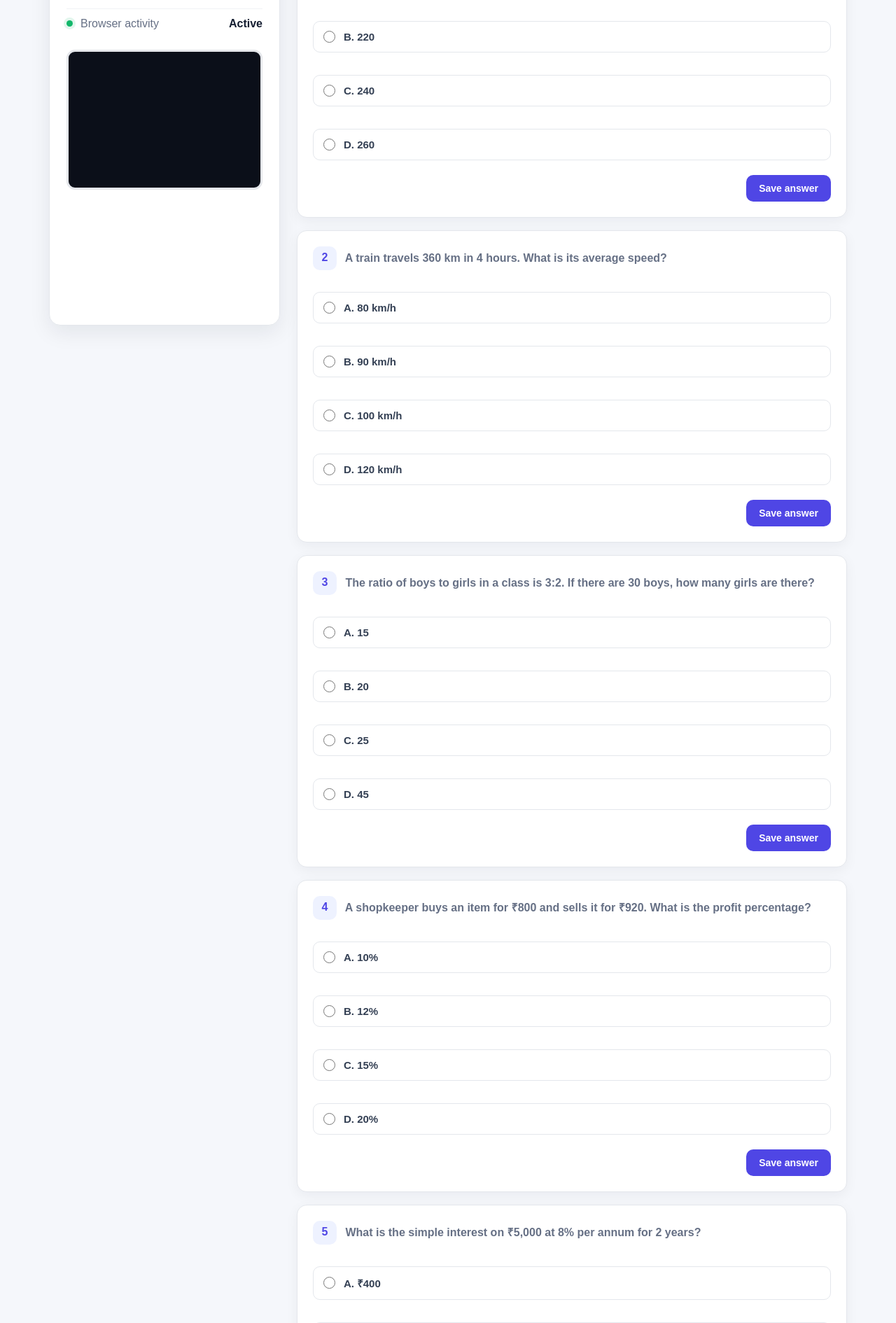
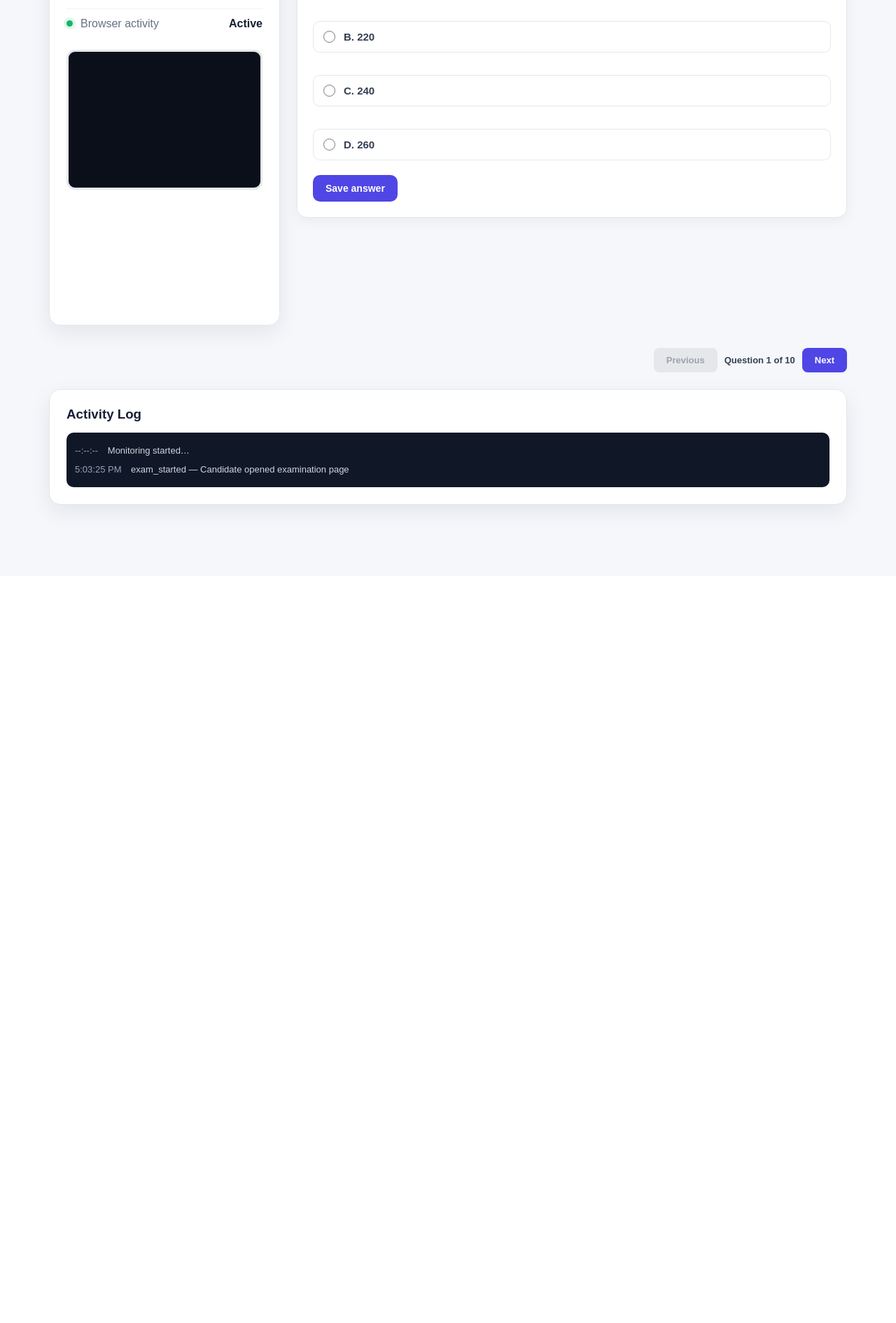
Before and after one commit to gowthami1980/ExamGuard, a Flask app: template templates/exam.html in a window 1280 px wide. Shown: the part 443-2333 px from the top of the page at 70% size. After the commit the page ends 1189 px from the top, so only its background shows below. Run offline with Flask 3, Linux system fonts and the light colour scheme; the template is opened without the code that fills it, so the values that code supplies are empty.

Commit message:
Update examguard project

```diff
--- a/dashboard/streamlit_app.py
+++ b/dashboard/streamlit_app.py
@@ -282,7 +282,7 @@ def sessions_tab():
             data = ex.load_evidence_bytes(selected_evidence.id)
 
             if data:
-                st.image(data, caption="Captured evidence", width="stretch")
+                st.image(data, caption="Captured evidence", width=350)
                 st.caption(
                     f"Captured at: {str(selected_evidence.created_at)[:19]}"
                 )
--- a/templates/exam.html
+++ b/templates/exam.html
@@ -209,12 +209,67 @@
         }
 
         .question-card {
+            display: none;
             background: #fff;
             border: 1px solid var(--border);
             border-radius: 14px;
             padding: 22px;
             box-shadow: 0 5px 18px rgba(16, 24, 40, .05);
         }
+        .question-card.active-question {
+            display: block;
+        }
+
+        .question-navigation {
+            display: flex;
+            justify-content: flex-end;
+            align-items: center;
+            gap: 10px;
+            margin-top: 12px;
+            margin-bottom: 20px;
+            padding: 0;
+            background: transparent;
+            border: none;
+            box-shadow: none;
+            visibility: visible;
+            position: relative;
+            z-index: 10;
+        }
+
+        .question-navigation #nextQuestion {
+            display: inline-flex !important;
+            visibility: visible !important;
+            opacity: 1 !important;
+        }
+
+        .question-navigation button {
+            padding: 10px 18px;
+            border: none;
+            border-radius: 8px;
+            background: #4f46e5;
+            color: #fff;
+            font-size: 13px;
+            font-weight: 600;
+            cursor: pointer;
+            transition: background 0.2s ease;
+        }
+
+        .question-navigation button:hover:not(:disabled) {
+            background: #3730a3;
+        }
+
+        .question-navigation button:disabled {
+            background: #e5e7eb;
+            color: #9ca3af;
+            cursor: not-allowed;
+        }
+
+        #questionProgress {
+            color: #344054;
+            font-size: 13px;
+            font-weight: 600;
+        }
+
 
         .question-number {
             display: inline-flex;
@@ -268,8 +323,12 @@
         .question-actions {
             margin-top: 14px;
             display: flex;
-            justify-content: flex-end;
-        }
+            justify-content: flex-start;
+            align-items: center;
+            gap: 10px;
+            flex-wrap: wrap;
+        }
+
 
         /* ================= ACTIVITY LOG ================= */
 
@@ -328,6 +387,7 @@
             .btn {
                 width: 100%;
             }
+
         }
     </style>
 </head>
@@ -1342,9 +1402,7 @@
                         <button class="btn btn-primary"
                                 type="button"
                                 onclick="submitAnswer(10)">
-
                             Save answer
-
                         </button>
 
                     </div>
@@ -1353,8 +1411,13 @@
 
             </div>
 
-        </div>
-
+            </div>
+            <!-- Shared question navigation -->
+            <div class="question-navigation">
+                <button type="button" id="prevQuestion">Previous</button>
+                <span id="questionProgress">Question 1 of 10</span>
+                <button type="button" id="nextQuestion">Next</button>
+            </div>
 
         <!-- ================= ACTIVITY LOG ================= -->
 
@@ -2234,7 +2297,64 @@ try {
         console.error("Submit button not found. Check the button's HTML id.");
     }
 
-
+    /* ================= QUESTION NAVIGATION ================= */
+
+    const questionCards = document.querySelectorAll(".question-card");
+    const prevQuestionBtn = document.getElementById("prevQuestion");
+    const nextQuestionBtn = document.getElementById("nextQuestion");
+    const questionProgress = document.getElementById("questionProgress");
+
+    console.log("Question cards:", questionCards.length);
+    console.log(
+        "Question card classes:",
+        Array.from(questionCards, card => card.className)
+    );
+    console.log("Previous button:", prevQuestionBtn);
+    console.log("Next button:", nextQuestionBtn);
+    console.log("Progress label:", questionProgress);
+    let currentQuestionIndex = 0;
+
+    function showQuestion(index) {
+        questionCards.forEach((card, i) => {
+            card.classList.toggle("active-question", i === index);
+            card.style.display = i === index ? "block" : "none";
+            console.log("Question", i + 1, "display:", card.style.display);
+        });
+
+        questionProgress.textContent =
+            `Question ${index + 1} of ${questionCards.length}`;
+
+        prevQuestionBtn.disabled = index === 0;
+        nextQuestionBtn.disabled = index === questionCards.length - 1;
+    }
+
+        prevQuestionBtn.addEventListener("click", () => {
+            if (currentQuestionIndex > 0) {
+                currentQuestionIndex--;
+                showQuestion(currentQuestionIndex);
+            }
+        });
+
+    nextQuestionBtn.addEventListener("click", () => {
+        console.log("Next clicked. Current index:", currentQuestionIndex);
+
+        if (currentQuestionIndex < questionCards.length - 1) {
+            currentQuestionIndex++;
+            showQuestion(currentQuestionIndex);
+            console.log("Showing question:", currentQuestionIndex + 1);
+        }
+    });
+
+    showQuestion(currentQuestionIndex);
+    console.log(
+        "Visible question:",
+        questionCards[currentQuestionIndex].textContent
+    );
+    console.log(
+        "Active question:",
+        document.querySelector(".question-card.active-question")
+    );
+    console.log("Question navigation initialized:", questionCards.length);
 </script>
 
 </body>
```
